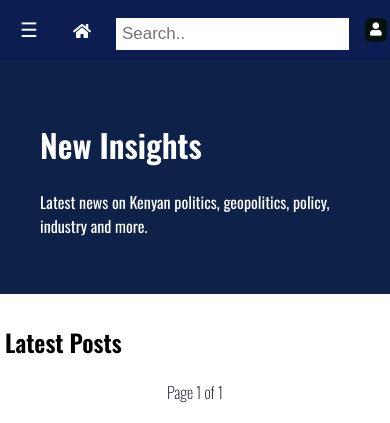
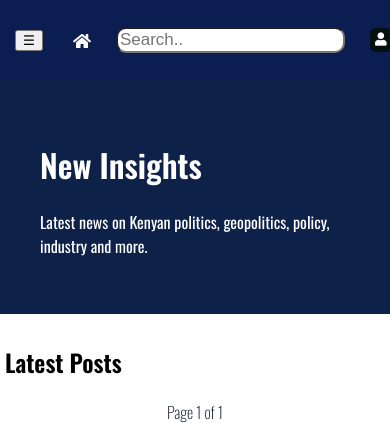
Before and after one commit to OJ-Labs/wastewater_pipeline, a Django app: page / in a window 390 px wide. Shown: the top 423 px of the page. Run offline with Django 5.2, Linux system fonts and the light colour scheme; data that the repository does not hold is empty.

Commit message:
css modification

```diff
--- a/wastewater_pollution/core/static/core/styles.css
+++ b/wastewater_pollution/core/static/core/styles.css
@@ -20,9 +20,7 @@ body {
 /* Navbar = 15% */
 .topnav {
     display: flex;
-    align-items: center;
     justify-content: left;
-    background-color: #020887;
     flex: 0 0 12%;
     font-family: "Oswald", sans-serif;
     font-optical-sizing: auto;
@@ -54,47 +52,56 @@ body {
 
 
 .navbar-container {
-    width: 100vw;
+    width: 100%;
     display: flex;
-    align-items: center;
-    max-width: 100%;
     overflow: hidden;
+    background-color: #0b1d51;
+    align-items: stretch;
 }
 
 /* Make all sections flexible */
 .navbar-container > div {
     flex: 1;
+    display: flex;
+    align-items: center;
 }
 
 /* Left button */
-.openbtn {
-    font-size: 20px;
+.openbutton {
+    font-size:  20px;
     cursor: pointer;
-    background: none;
     border: none;
     color: white;
-    padding: 0 20px;
+    padding: 0 15px;
+    display: flex;
 }
+
+
+
 
 /* Center home icon */
 .nav-center {
     display: flex;
-    justify-content: left;
+    justify-content:flex-start;
 }
 
 /* Center search */
 .search-container {
     display: flex;
-    justify-content: center;
-}
+    }
 
 /* Right side */
 .dropdown {
     display: flex;
     justify-content: flex-end;
-
+    padding-right: 15px;
 }
 
+.topnav input[type=text] {
+  font-size: 17px;
+  border-radius: 10px;
+  width: 100%;
+}
 
 
 
@@ -167,16 +174,6 @@ body {
 
 
 
-.topnav input[type=text] {
-  float: right;
-  padding: 6px;
-  border: none;
-  margin-top: 8px;
-  margin-right: 16px;
-  font-size: 17px;
-  border-radius: 25;
-}
-
 /* Body area (sidebar + main) */
 .body-area {
     flex: 1;
@@ -207,7 +204,7 @@ body {
     /* Navbar adjustments */
     .topnav {
         flex: 0 0 auto;              /* stop % height issues */
-        height: 60px;
+        height: 80px;
         padding: 0 0px;
     }
     .post-card{
@@ -270,7 +267,30 @@ body {
     .content{
         padding: 0px;
     }
+    .navbar-container > div {
+    flex: 0 0 auto; /* stop equal distribution */
+  }
+
+  .openbutton {
+    flex: 0 0 50px;
+  }
+
+  .nav-center {
+    flex: 0 0 50px;
+  }
+
+  .dropdown {
+    flex: 0 0 50px;
+    margin-left: 20px;
+    padding-left: 5px;
 }
+
+}
+
+
+
+
+
 
 .overlay {
     position: fixed;
--- a/wastewater_pollution/core/templates/core/base.html
+++ b/wastewater_pollution/core/templates/core/base.html
@@ -13,10 +13,9 @@
         <div class="app-container">
             <nav class="topnav">
                 <div class="navbar-container">
-                    <div><button class="openbtn">&#9776;</button></div>
+                    <div class="openbutton"><button class="openbtn">&#9776;</button></div>
                     <div class="nav-center">
-                        <a class="active" href="{% url 'core:home' %}"><i class="fas fa-home icon"></i>
-                        </a></a>
+                        <a class="active" href="{% url 'core:home' %}"><i class="fas fa-home icon "></i></a>
                     </div>
                     <div class="search-container">
                         <input type="text" placeholder="Search..">
```
